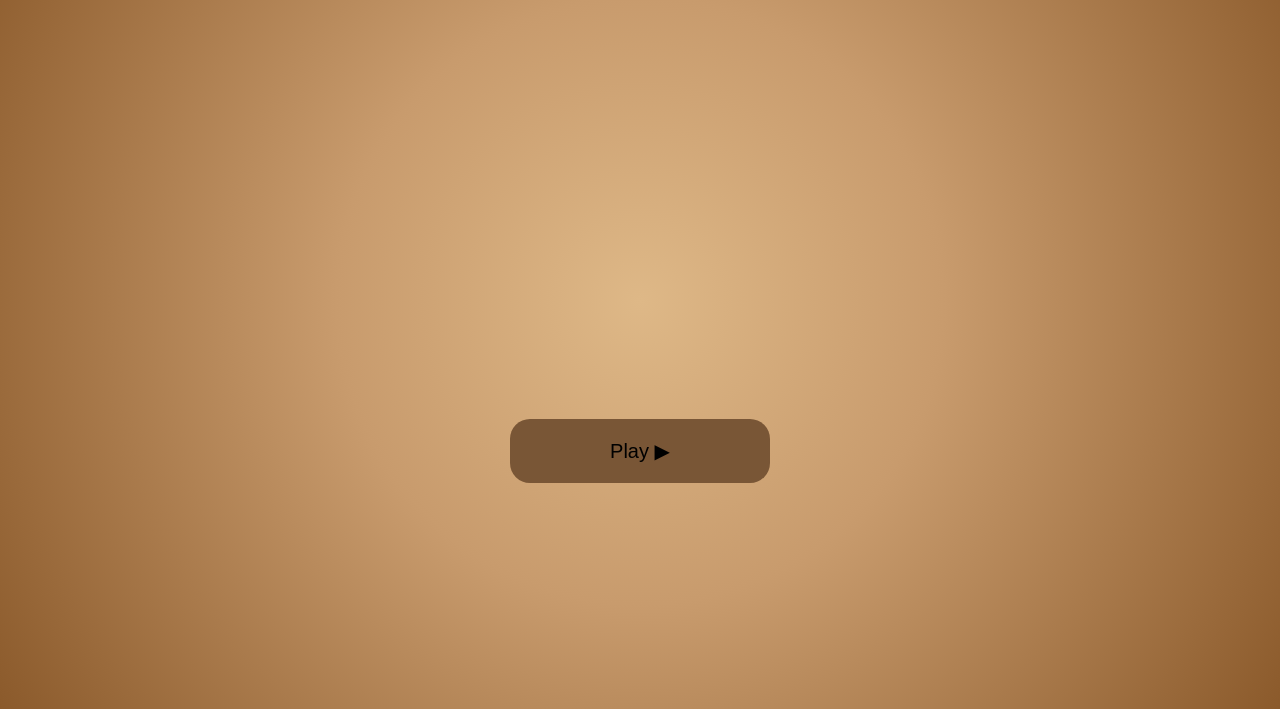
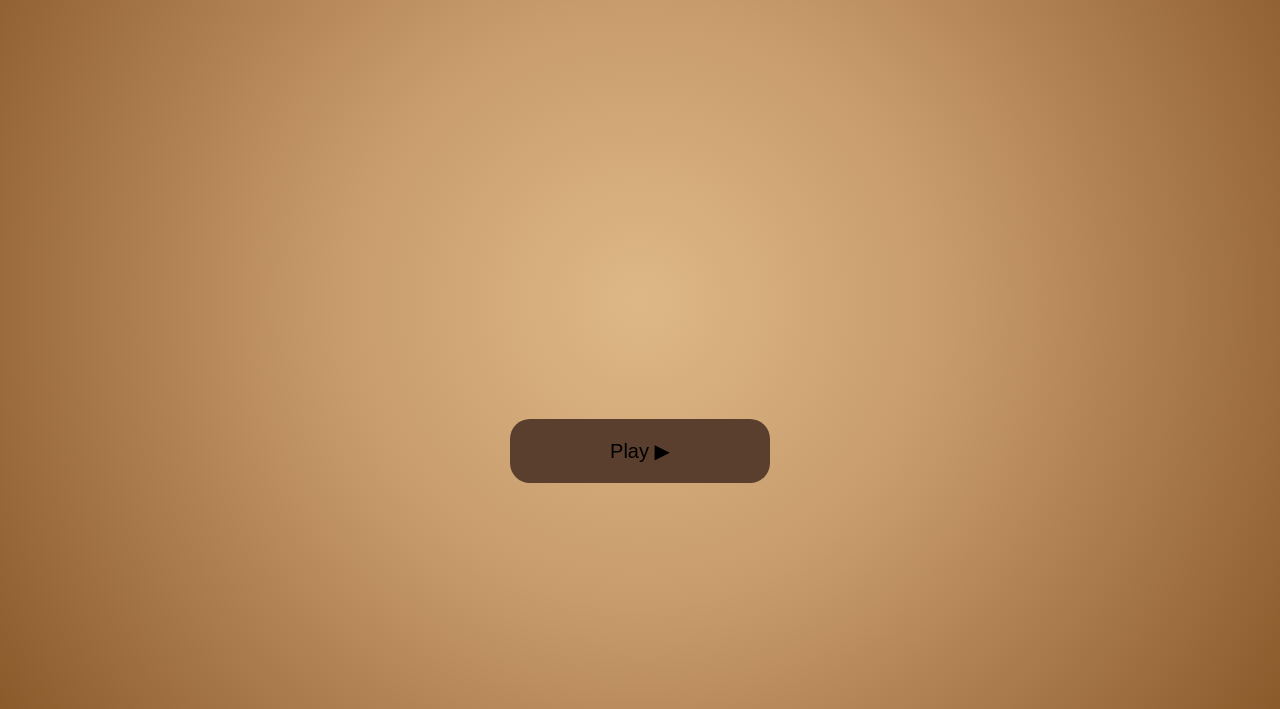
Before and after one commit to Madhurashastry14/Carrom-Game-Implimentation, a plain HTML site: page frontend/index.html in a window 1280 px wide. Shown: the part 107-816 px from the top of the page. Drawn offline with Linux system fonts and the light colour scheme.

Commit message:
update play button

```diff
--- a/frontend/index.html
+++ b/frontend/index.html
@@ -24,11 +24,12 @@
                 border:none;
                 border-radius: 20px;
                 font-size: 20px;
-                background-color: #795636;
+                background: #5a3f2e;
                 margin-top: 300px;
                 position: absolute;
             }
             #playbutton:hover {
+                background: #3e2b20;
                 transform: scale(1.05);
             }
             #playbutton:active {
```
